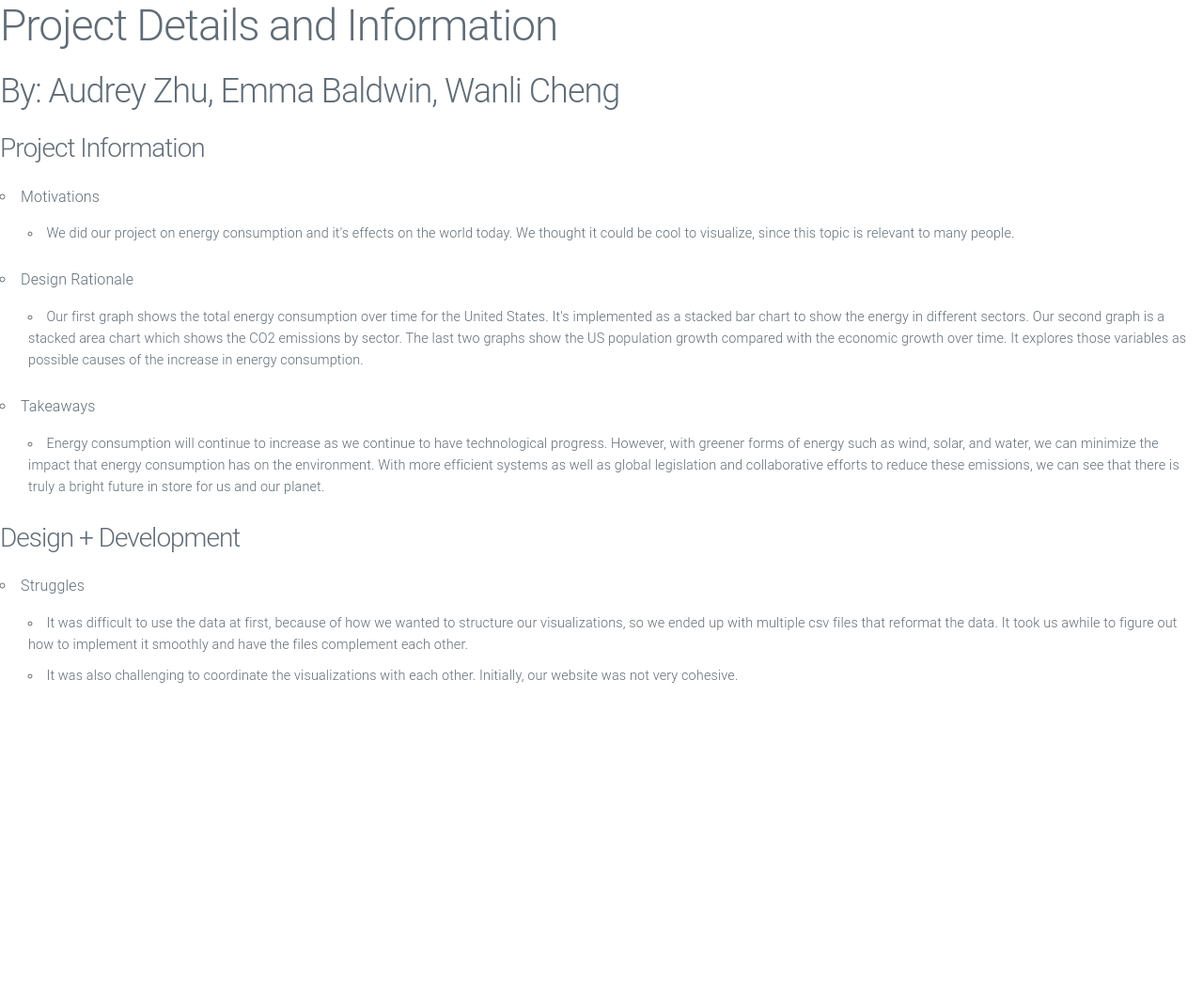
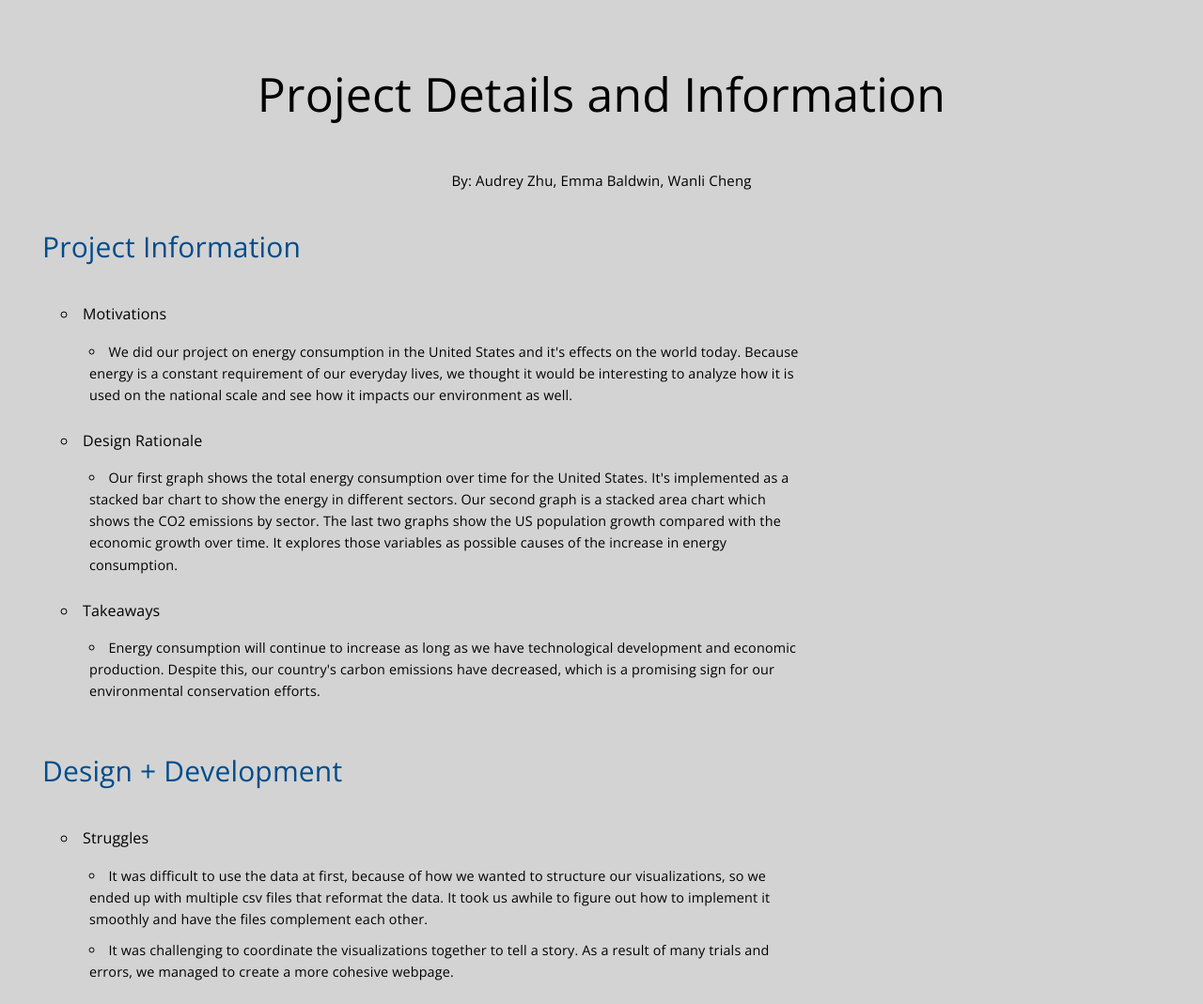
Before and after one commit to e-baldwin/VisFinalPractice, a plain HTML site: page about.html in a window 1280 px wide. Shown: the top 1069 px of the page at 94% size. Before the commit the page ends 800 px from the top, so only its background shows below. Drawn offline with nearby package versions, Linux system fonts and the light colour scheme.

Commit message:
updates to about.html

```diff
--- a/about.html
+++ b/about.html
@@ -4,17 +4,25 @@
     <link rel="stylesheet" href="https://fonts.googleapis.com/css?family=Open Sans:400,800">
     <link rel="stylesheet" href="https://cdnjs.cloudflare.com/ajax/libs/normalize/8.0.1/normalize.css">
     <link rel="stylesheet" href="https://cdnjs.cloudflare.com/ajax/libs/milligram/1.4.1/milligram.css">
-    <link rel="stylesheet" href="style.css" />
+    <link rel="stylesheet" href="aboutstyle.css"/>
 
-    <h1 class = "centered">Project Details and Information</h1>
-    <h2>By: Audrey Zhu, Emma Baldwin, Wanli Cheng</h2>
-    <h3>Project Information</h3>
-    <ul>
+    <style>
+        * {
+          font-family: 'Open Sans';
+        }
+    </style>
+
+    <body class = "background">
+        <p class = "title">Project Details and Information</p>
+        <p class = "smallTitle">By: Audrey Zhu, Emma Baldwin, Wanli Cheng</p>
+        <p class = "largeTitle">Project Information</p>
+        <ul class = "explanation">
             <li>Motivations</li>
             <ul>
                 <li>
-                We did our project on energy consumption and it's effects on the world today.
-                We thought it could be cool to visualize, since this topic is relevant to many people.
+                    We did our project on energy consumption in the United States and it's effects on the world today.
+                    Because energy is a constant requirement of our everyday lives, we thought it would be interesting to
+                    analyze how it is used on the national scale and see how it impacts our environment as well.
                 </li>
             </ul>
             <p></p>
@@ -32,16 +40,14 @@
             <li>Takeaways</li>
             <ul>
                 <li>
-                Energy consumption will continue to increase as we continue to have technological progress.
-                However, with greener forms of energy such as wind, solar, and water, we can minimize the impact that energy consumption has on the environment.
-                With more efficient systems as well as global legislation and collaborative efforts to reduce these emissions, we can see that there is truly a bright future in store for us and our planet.
+                    Energy consumption will continue to increase as long as we have technological development and economic production.
+                    Despite this, our country's carbon emissions have decreased, which is a promising sign for our environmental
+                    conservation efforts.
                 </li>
             </ul>
         </ul>
-    <h3>
-        Design + Development
-    </h3>
-    <ul>
+        <p class = "largeTitle">Design + Development</p>
+        <ul class = "explanation">
             <li>Struggles</li>
             <ul>
                 <li>
@@ -49,10 +55,20 @@
                     It took us awhile to figure out how to implement it smoothly and have the files complement each other.
                 </li>
                 <li>
-                It was also challenging to coordinate the visualizations with each other.
-                Initially, our website was not very cohesive.
+                    It was challenging to coordinate the visualizations together to tell a story. As a result of many trials and errors, we
+                    managed to create a more cohesive webpage.
                 </li>
             </ul>
         </ul>
-
+        <p class = "largeTitle">Work Distribution</p>
+        <ul class = "explanation">
+            <li>Breakdown</li>
+            <ul>
+                <li>
+                    The workload was divided evenly between the group members. We all made contributions to the website through finding
+                    the datasets, creating the visualizations, and implementing stylistic elements of the page.
+                </li>
+            </ul>
+        </ul>
+    </body>
 </html>
--- /dev/null
+++ b/aboutstyle.css
@@ -0,0 +1,55 @@
+.background{
+    background-color: #d3d3d3;
+}
+
+.title{
+    font-size: 50px;
+    color: black;
+    text-align: center;
+    padding: 10px;
+    margin-top: 50px; /* Add a top margin to avoid content overlay */
+
+}
+
+.largeTitle{
+    font-size: 30px;
+    color: rgb(0, 76, 139);
+    text-align: left;
+    padding: 5px;
+    padding-left: 45px;
+    position: static;
+
+}
+.smallTitle{
+    font-size: 15px;
+    text-align: center;
+    color: black;
+    position: static;
+    padding: 5px;
+}
+
+.explanation{
+    font-size: medium;
+    color: black;
+    padding: 5px;
+    margin-left: 60px;
+    width: 50em
+}
+.center{
+    /*margin-left: 10%;*/
+    text-align: center;
+}
+
+
+.column{
+    /*float:left;*/
+    margin-right: 50%;
+    /*left:10px;*/
+    position: relative;
+}
+
+.rightCol{
+    position:relative;
+    /*float:right;*/
+    margin-left:10%;
+}
```
Lines whose indentation alone changed are shown as unchanged.
